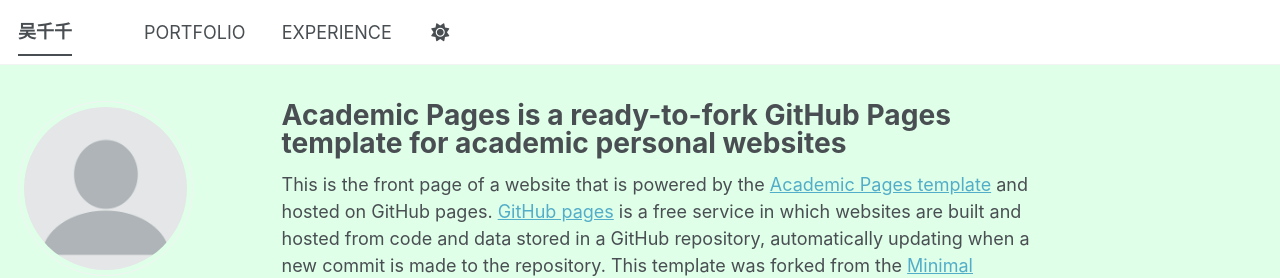
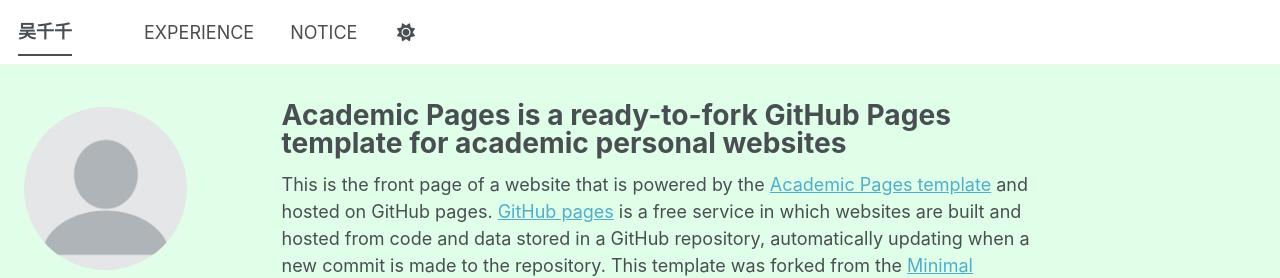
Before and after one commit to wuciancian0301/wuciancian0301.github.io, a Jekyll site: the page built from _pages/about.md, in a window 1280 px wide. Shown: the top 278 px of the page. Built offline with Jekyll 4.4.1, drawn with Linux system fonts in a browser that asks for light colours; a style sheet for code colours, icons or effects is not loaded.

Commit message:
調整頁籤

```diff
--- a/_data/navigation.yml
+++ b/_data/navigation.yml
@@ -17,14 +17,14 @@ main:
 # - title: "Teaching"
 #   url: /teaching/
 
-  - title: "PORTFOLIO"
-    url: /portfolio/
+  - title: "EXPERIENCE"
+    url: /experience/
 
 # - title: "Blog Posts"
 #   url: /year-archive/
 
-  - title: "EXPERIENCE"
-    url: /experience/
+  - title: "NOTICE"
+    url: /notice/
 
   # - title: "CV"
   #   url: /cv-json/
```
